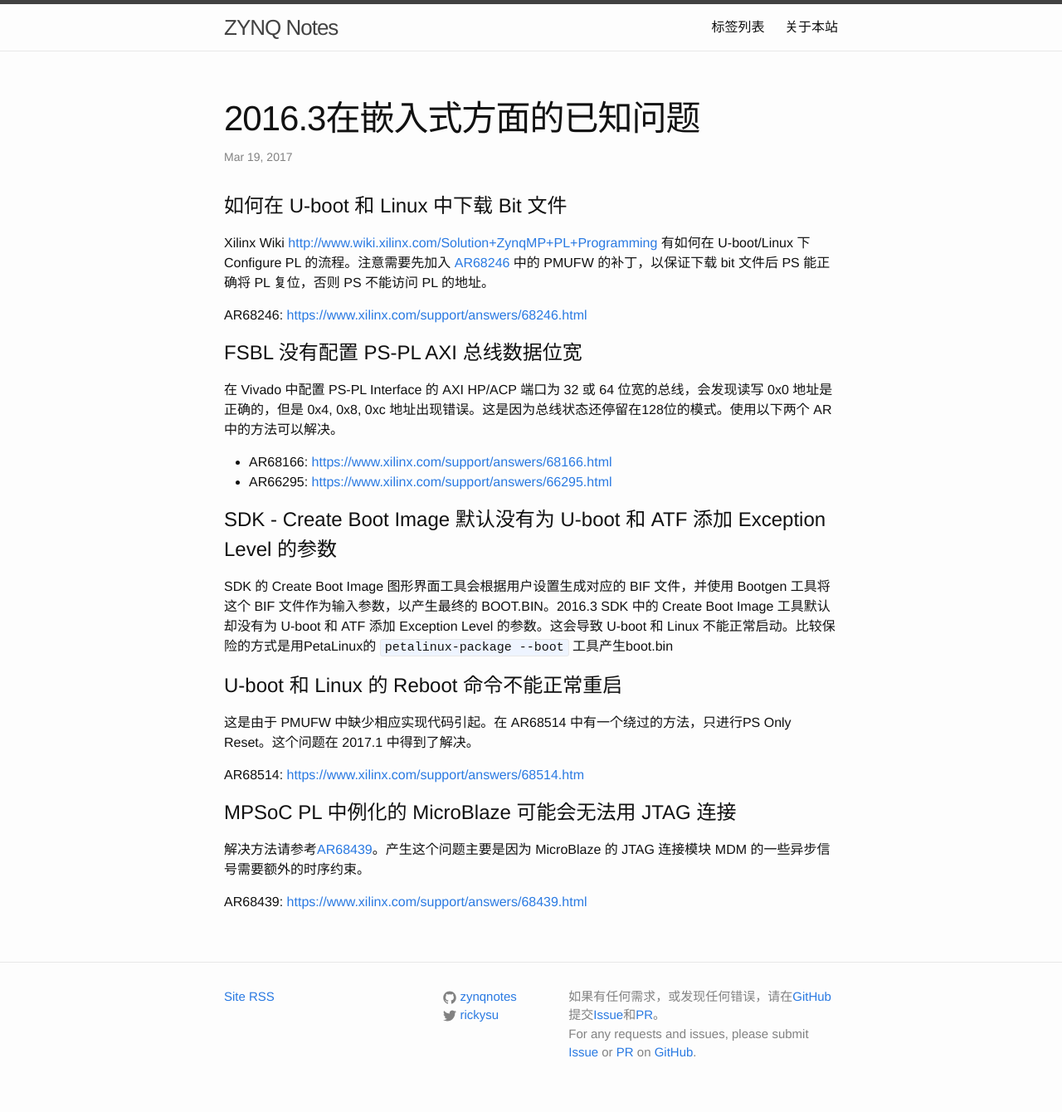
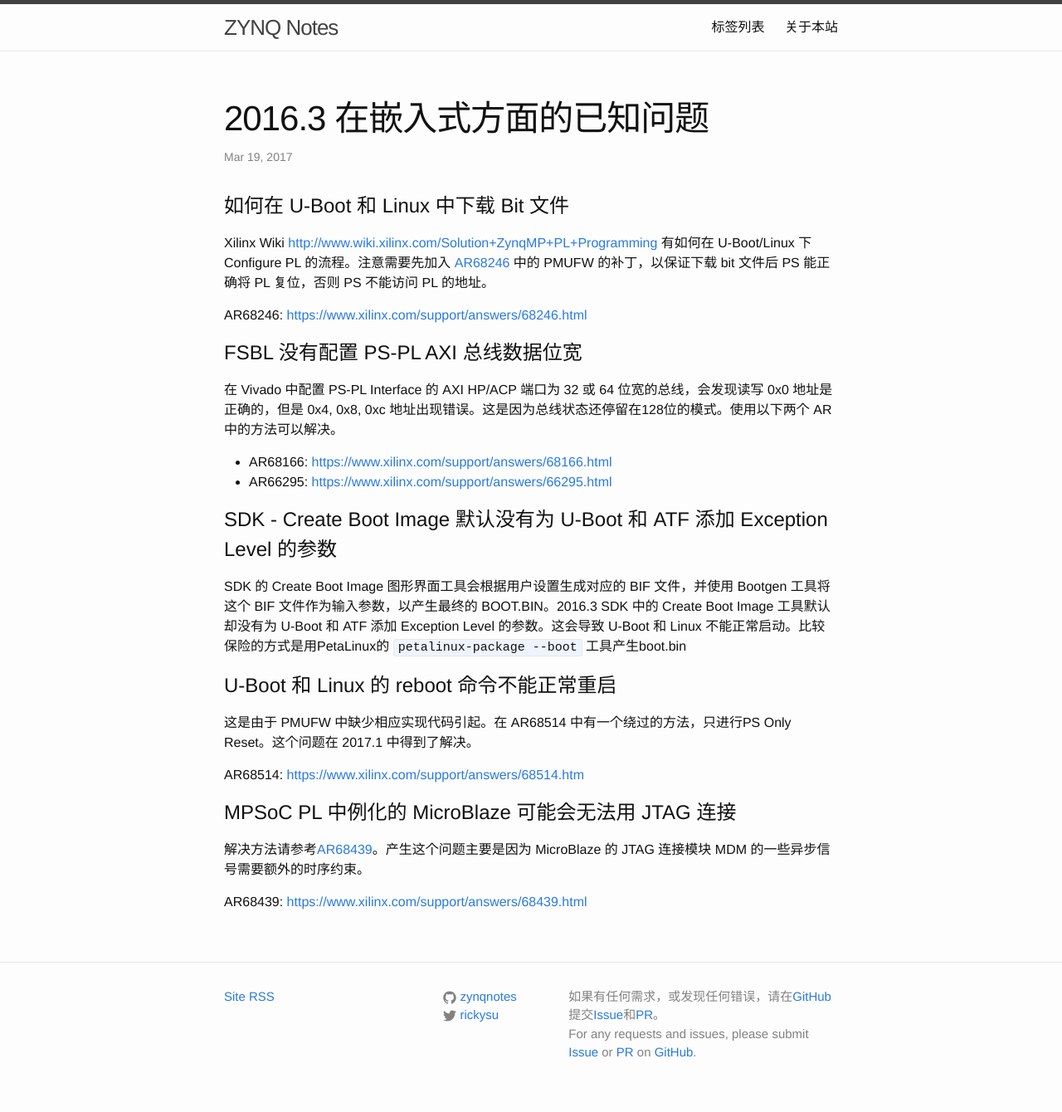
Before and after one commit to zynqnotes/zynqnotes.github.io, a Jekyll site: the page built from _posts/2017-03-19-vivado-2016.3-pitfalls.md, in a window 1280 px wide. Shown: the whole page at 83% size. Built offline with Jekyll 4.4.1, drawn with Linux system fonts in a browser that asks for light colours.

```diff
--- a/_posts/2017-03-19-vivado-2016.3-pitfalls.md
+++ b/_posts/2017-03-19-vivado-2016.3-pitfalls.md
@@ -1,17 +1,17 @@
 ---
 layout: post
-title:  "2016.3在嵌入式方面的已知问题"
+title:  "2016.3 在嵌入式方面的已知问题"
 date:   2017-03-19 12:00:00
 categories: Experiences
 tags:
 - PetaLinux
 - SDK
 - FSBL
-- u-boot
+- U-Boot
 ---
-# 如何在 U-boot 和 Linux 中下载 Bit 文件
+# 如何在 U-Boot 和 Linux 中下载 Bit 文件
 
-Xilinx Wiki [http://www.wiki.xilinx.com/Solution+ZynqMP+PL+Programming](http://www.wiki.xilinx.com/Solution+ZynqMP+PL+Programming) 有如何在 U-boot/Linux 下 Configure PL 的流程。注意需要先加入 [AR68246](https://www.xilinx.com/support/answers/68246.html) 中的 PMUFW 的补丁，以保证下载 bit 文件后 PS 能正确将 PL 复位，否则 PS 不能访问 PL 的地址。
+Xilinx Wiki [http://www.wiki.xilinx.com/Solution+ZynqMP+PL+Programming](http://www.wiki.xilinx.com/Solution+ZynqMP+PL+Programming) 有如何在 U-Boot/Linux 下 Configure PL 的流程。注意需要先加入 [AR68246](https://www.xilinx.com/support/answers/68246.html) 中的 PMUFW 的补丁，以保证下载 bit 文件后 PS 能正确将 PL 复位，否则 PS 不能访问 PL 的地址。
 
 AR68246: [https://www.xilinx.com/support/answers/68246.html](https://www.xilinx.com/support/answers/68246.html)
 
@@ -22,11 +22,11 @@ AR68246: [https://www.xilinx.com/support/answers/68246.html](https://www.xilinx.
 - AR68166: [https://www.xilinx.com/support/answers/68166.html](https://www.xilinx.com/support/answers/68166.html)
 - AR66295: [https://www.xilinx.com/support/answers/66295.html](https://www.xilinx.com/support/answers/66295.html)
 
-# SDK - Create Boot Image 默认没有为 U-boot 和 ATF 添加 Exception Level 的参数
+# SDK - Create Boot Image 默认没有为 U-Boot 和 ATF 添加 Exception Level 的参数
 
-SDK 的 Create Boot Image 图形界面工具会根据用户设置生成对应的 BIF 文件，并使用 Bootgen 工具将这个 BIF 文件作为输入参数，以产生最终的 BOOT.BIN。2016.3 SDK 中的 Create Boot Image 工具默认却没有为 U-boot 和 ATF 添加 Exception Level 的参数。这会导致 U-boot 和 Linux 不能正常启动。比较保险的方式是用PetaLinux的 `petalinux-package --boot` 工具产生boot.bin
+SDK 的 Create Boot Image 图形界面工具会根据用户设置生成对应的 BIF 文件，并使用 Bootgen 工具将这个 BIF 文件作为输入参数，以产生最终的 BOOT.BIN。2016.3 SDK 中的 Create Boot Image 工具默认却没有为 U-Boot 和 ATF 添加 Exception Level 的参数。这会导致 U-Boot 和 Linux 不能正常启动。比较保险的方式是用PetaLinux的 `petalinux-package --boot` 工具产生boot.bin
 
-# U-boot 和 Linux 的 Reboot 命令不能正常重启
+# U-Boot 和 Linux 的 reboot 命令不能正常重启
 
 这是由于 PMUFW 中缺少相应实现代码引起。在 AR68514 中有一个绕过的方法，只进行PS Only Reset。这个问题在 2017.1 中得到了解决。
 
```
